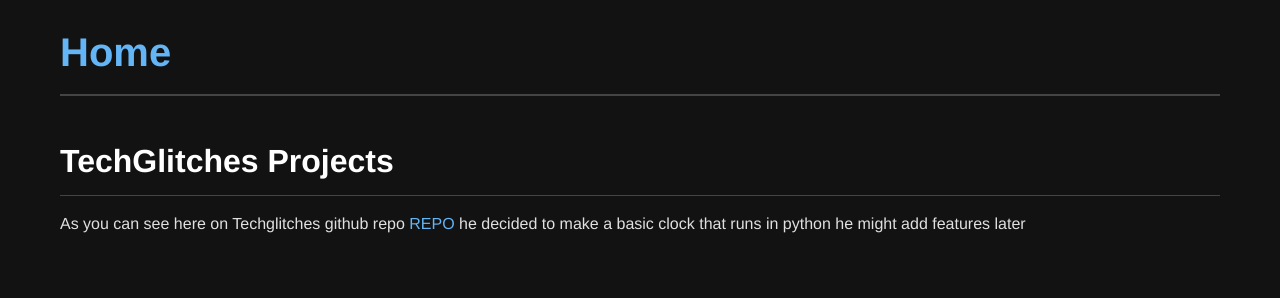
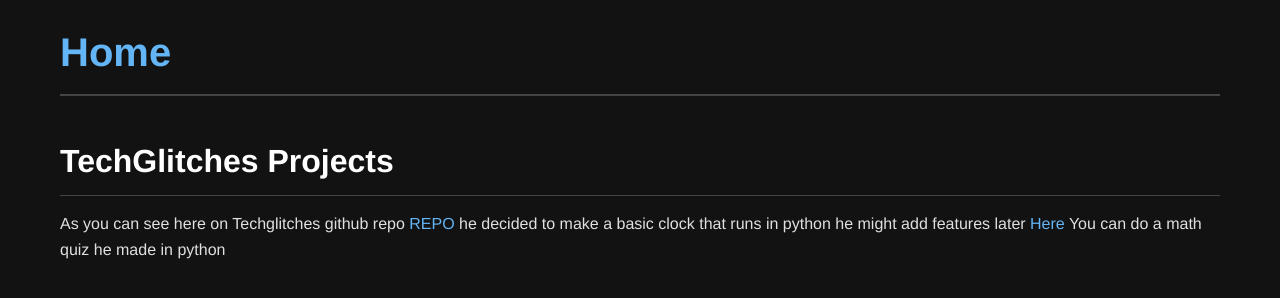
Before and after one commit to TechGlitchPro/TechGlitchPro.github.io, a plain HTML site: page Projects.html in a window 1280 px wide. Drawn offline with Linux system fonts and the light colour scheme.

Commit message:
Update Projects.html

```diff
--- a/Projects.html
+++ b/Projects.html
@@ -2,3 +2,4 @@
 <h1><a href="index.html">Home</a> <br></h1>
 <h2>TechGlitches Projects</h2>
 <p1>As you can see here on Techglitches github repo <a href="https://github.com/TechGlitchPro/Clock">REPO</a> he decided to make a basic clock that runs in python he might add features later </p1>
+<p1> <a href="https://github.com/TechGlitchPro/MathQuiz">Here</a> You can do a math quiz he made in python</p1>
```
